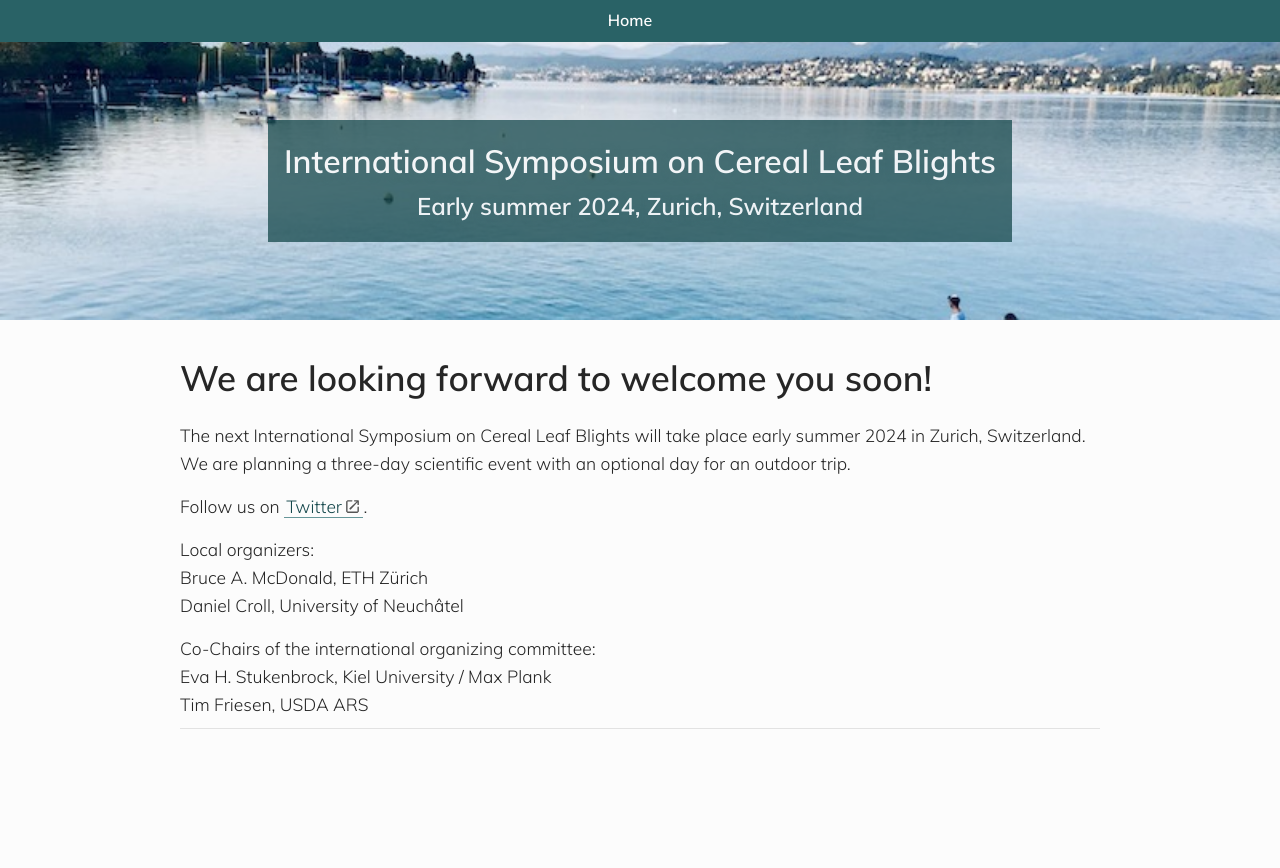
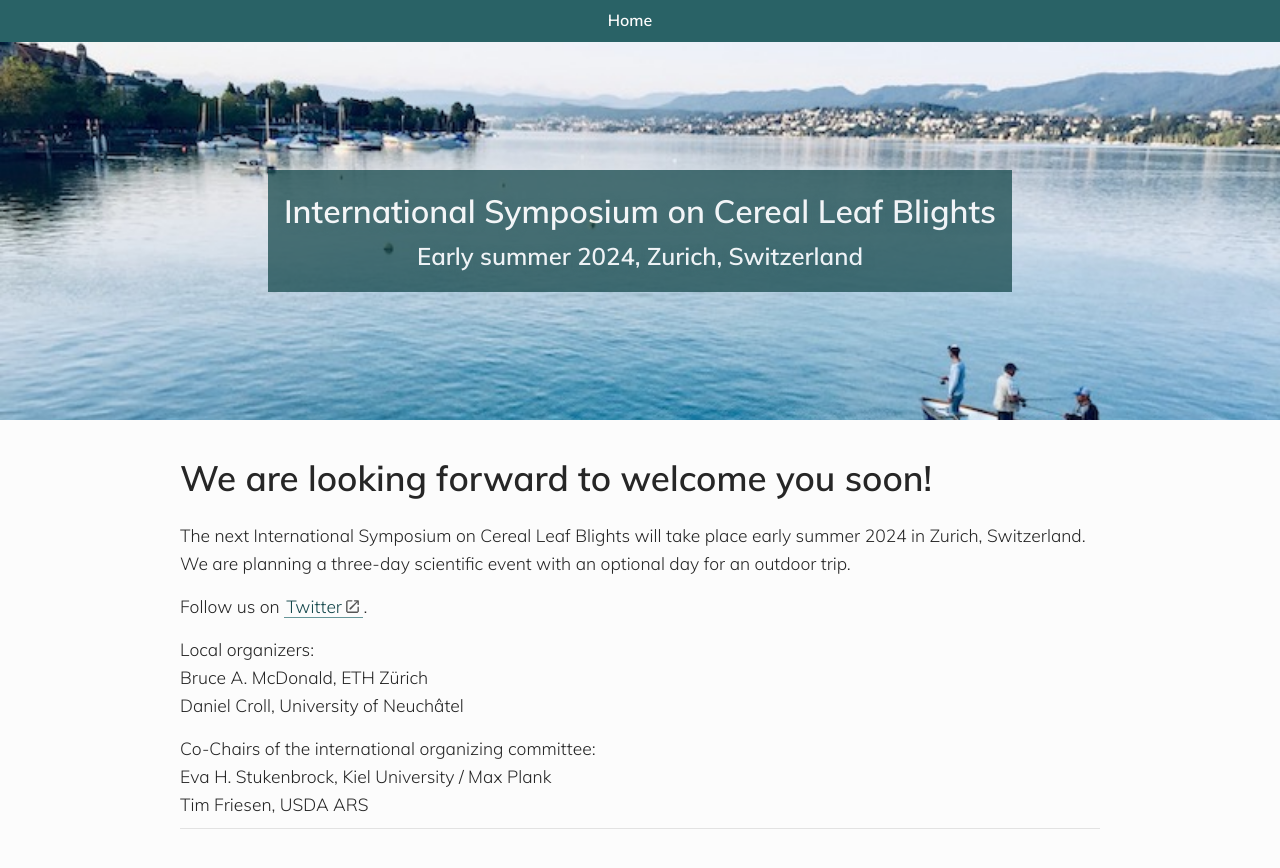
Before and after one commit to crolllab/isclb2024, a Jekyll site: the page built from index.md, in a window 1280 px wide. Shown: the top 868 px of the page. Built offline with Jekyll 4.4.1, drawn with Linux system fonts in a browser that asks for light colours; some web fonts are replaced.

Commit message:
Update _components.scss

```diff
--- a/_sass/_components.scss
+++ b/_sass/_components.scss
@@ -21,7 +21,6 @@
 
   @media screen and (max-width: 1280px) {
     background-image: url("/assets/img/home-bg@1x.jpg");
-    flex: 0 1 32rem;
   }
 
   &__textbox {
```
